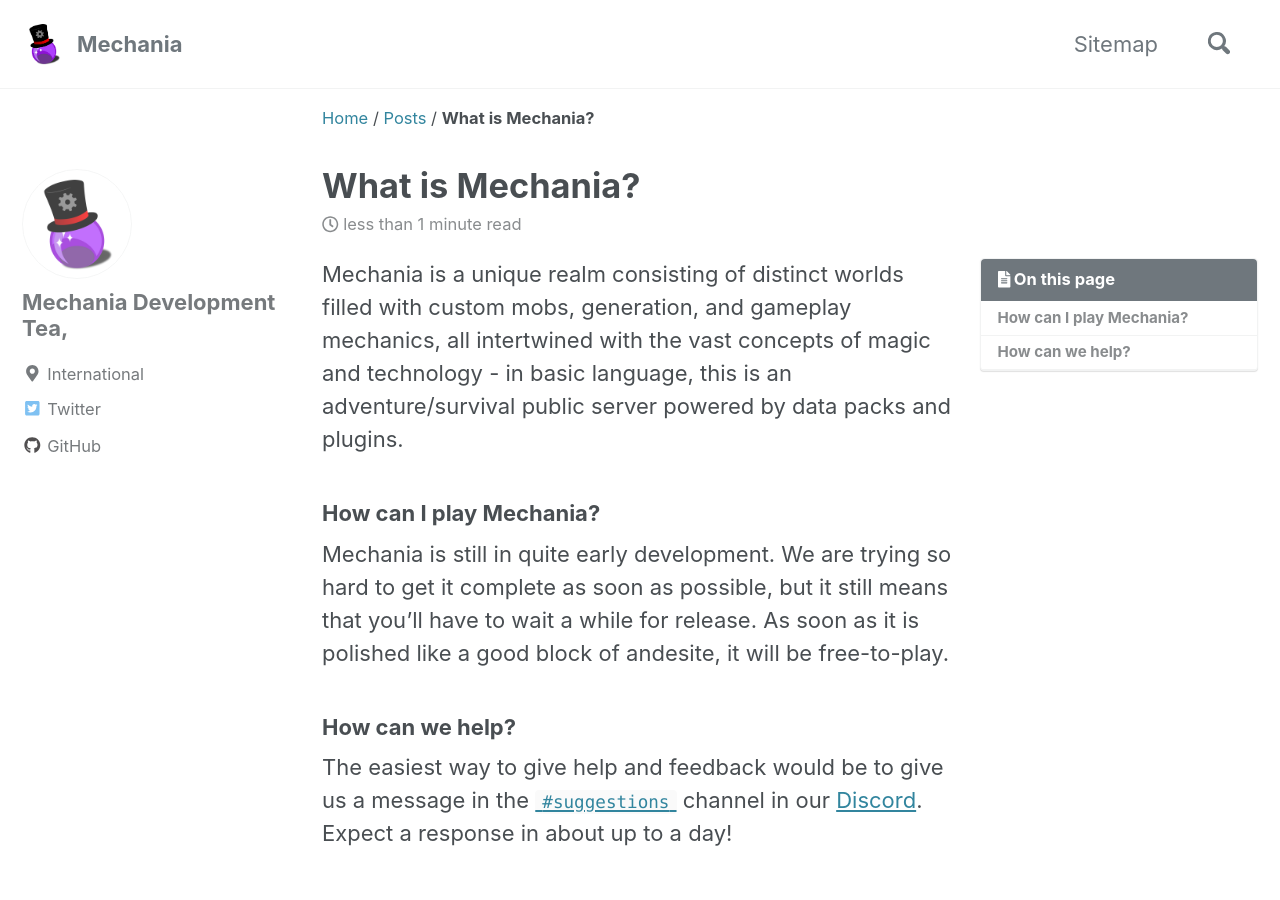
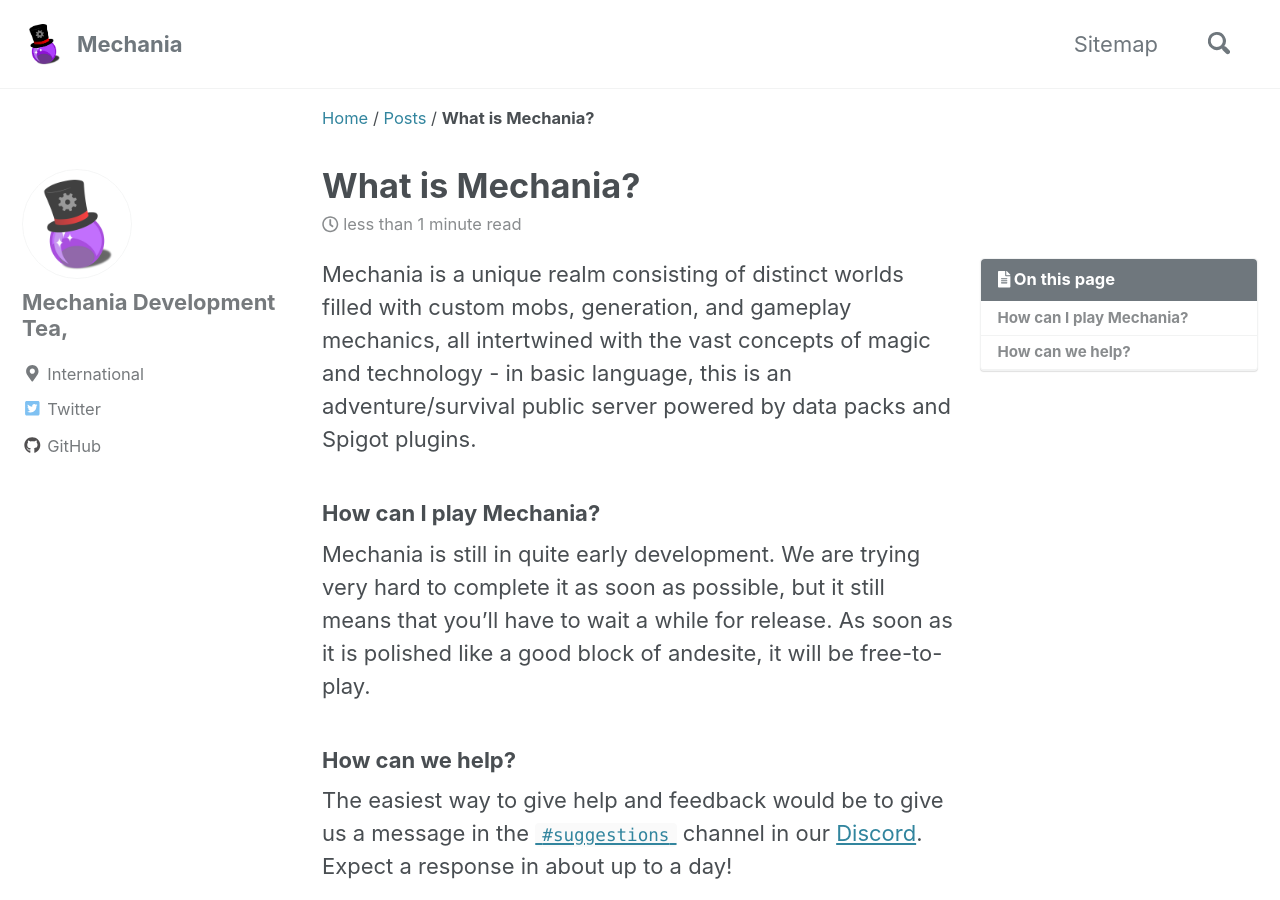
Before and after one commit to mechania/mechania.github.io, a Jekyll site: the page built from _posts/2019-02-20-what-is-mechania.md, in a window 1280 px wide and 900 px high. Built offline with Jekyll 4.4.1, drawn with Linux system fonts in a browser that asks for light colours; cached includes are drawn as plain includes; nearby versions of some CDN libraries; our own code applies the rules of GitHub Pages for plain Markdown files.

Commit message:
Update 2019-02-20-what-is-mechania.md

```diff
--- a/_posts/2019-02-20-what-is-mechania.md
+++ b/_posts/2019-02-20-what-is-mechania.md
@@ -20,10 +20,10 @@
       url: "https://github.com/mechania"
 ---
 
-Mechania is a unique realm consisting of distinct worlds filled with custom mobs, generation, and gameplay mechanics, all intertwined with the vast concepts of magic and technology - in basic language, this is an adventure/survival public server powered by data packs and plugins.
+Mechania is a unique realm consisting of distinct worlds filled with custom mobs, generation, and gameplay mechanics, all intertwined with the vast concepts of magic and technology - in basic language, this is an adventure/survival public server powered by data packs and Spigot plugins.
 
 ### How can I play Mechania?
-Mechania is still in quite early development. We are trying so hard to get it complete as soon as possible, but it still means that you'll have to wait a while for release. As soon as it is polished like a good block of andesite, it will be free-to-play.
+Mechania is still in quite early development. We are trying very hard to complete it as soon as possible, but it still means that you'll have to wait a while for release. As soon as it is polished like a good block of andesite, it will be free-to-play.
 
 ### How can we help?
 The easiest way to give help and feedback would be to give us a message in the [`#suggestions`](https://discordapp.com/channels/475107516330541057/527959338434822154) channel in our [Discord](https://discord.gg/dwBDrp3). Expect a response in about up to a day!
```
